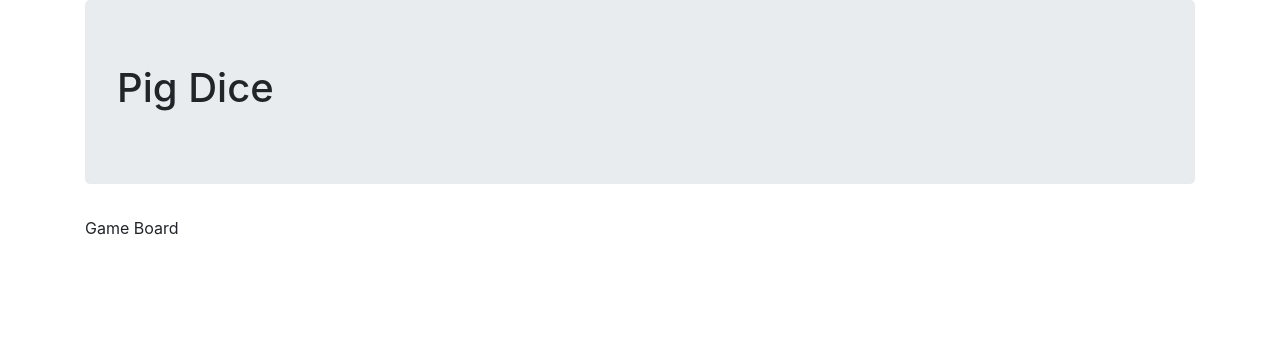
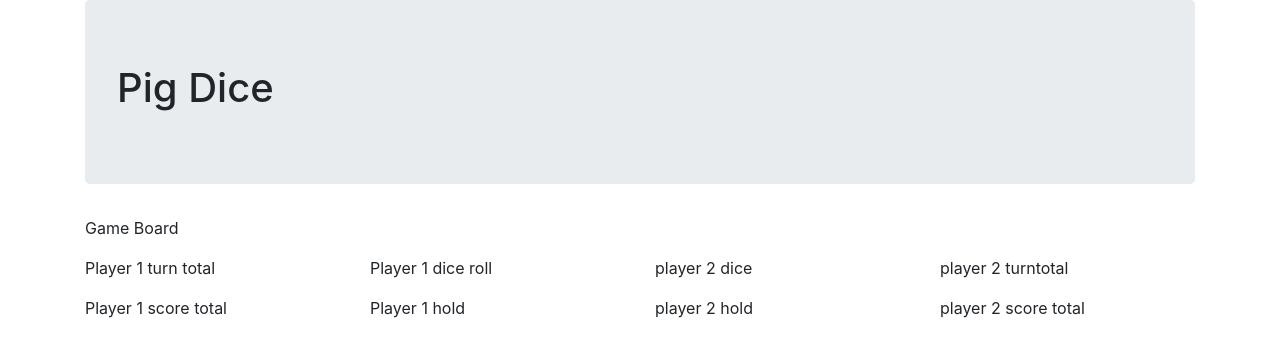
Before and after one commit to kaila-spraguemcrae/PigDice, a plain HTML site: page index.html in a window 1280 px wide. Both pictures are taken after a click on the button "Play Game!". Drawn offline with Linux system fonts and the light colour scheme.

Commit message:
add basic gameboard layout
Co-authored-by: Kaila Sprague McRae <kaila.sprague@icloud.com>

```diff
--- a/index.html
+++ b/index.html
@@ -1,5 +1,6 @@
 <!DOCTYPE html>
 <html lang="en-US">
+
 <head>
   <link href="css/bootstrap.css" rel="stylesheet" type="text/css">
   <link href="css/styles.css" rel="stylesheet" type="text/css">
@@ -7,12 +8,13 @@
   <script src="js/scripts.js"></script>
   <title>Pig Dice</title>
 </head>
+
 <body>
   <div class="container">
     <div class="jumbotron">
       <h1>Pig Dice</h1>
     </div>
-    <div class= "intro">
+    <div class="intro">
       <ul>
         <li> Each turn, a player repeatedly rolls a die until either a 1 is rolled or the player decides to "hold"</li>
 
@@ -20,7 +22,8 @@
 
         <li>If the player rolls any other number, it is added to their turn total and the player's turn continues.</li>
 
-        <li>If a player chooses to "hold", their turn total is added to their score, and it becomes the next player's turn.</li>
+        <li>If a player chooses to "hold", their turn total is added to their score, and it becomes the next player's
+          turn.</li>
 
         <li>The first player to score 100 or more points wins.</li>
       </ul>
@@ -28,8 +31,38 @@
     </div>
     <div class="game-board">
       <p>Game Board</p>
+      <div class="row">
+        <div class="col-3">
+          <p>Player 1 turn total</p>
+        </div>
+        <div class="col-3">
+          <p>Player 1 dice roll</p>
+        </div>
+        <div class='col-3'>
+          <p>player 2 dice</p>
+        </div>
+        <div class="col-3">
+          <p>player 2 turntotal</p>
+        </div>
+      </div>
+      <div class="row">
+        <div class="col-3">
+          <p>Player 1 score total</p>
+        </div>
+        <div class="col-3">
+          <p>Player 1 hold</p>
+        </div>
+        <div class='col-3'>
+          <p>player 2 hold</p>
+        </div>
+        <div class="col-3">
+          <p>player 2 score total</p>
+        </div>
+      </div>
     </div>
 
-  </div><!--container-->
+  </div>
+  <!--container-->
 </body>
+
 </html>
```
